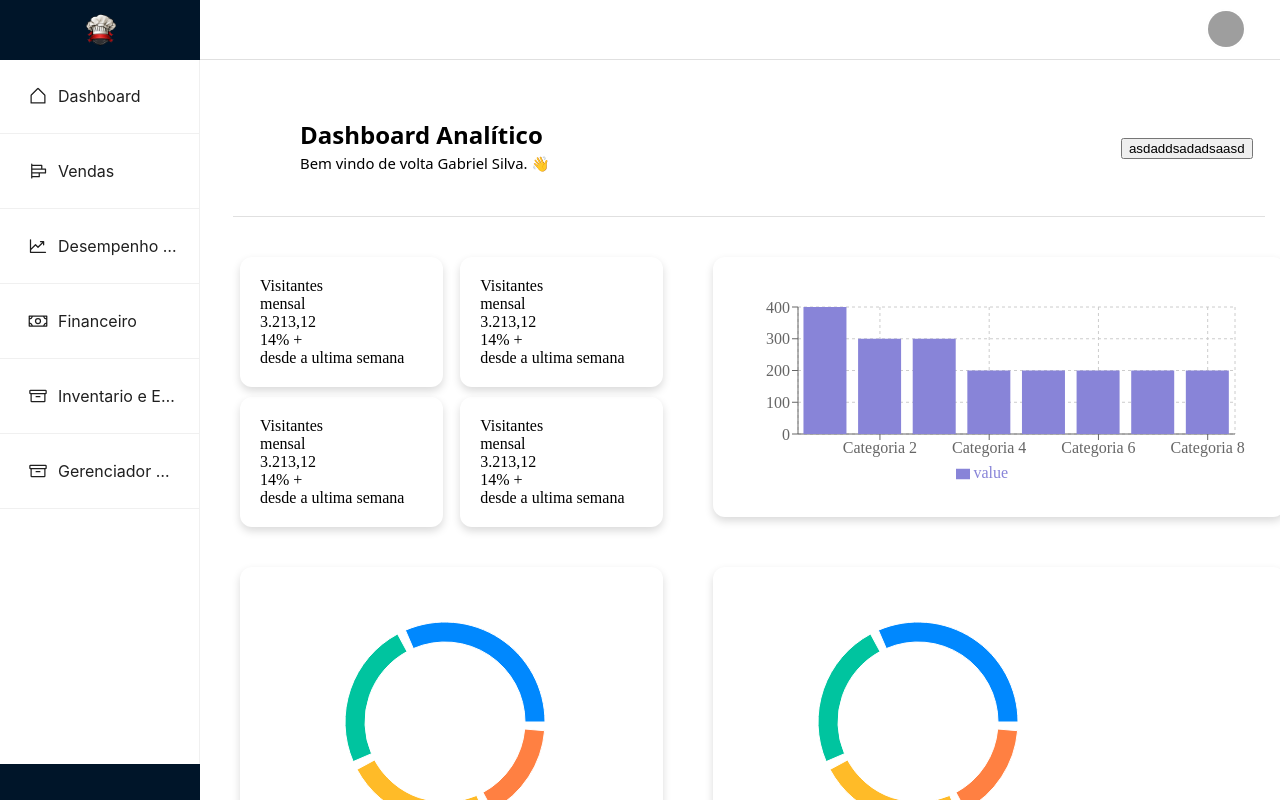
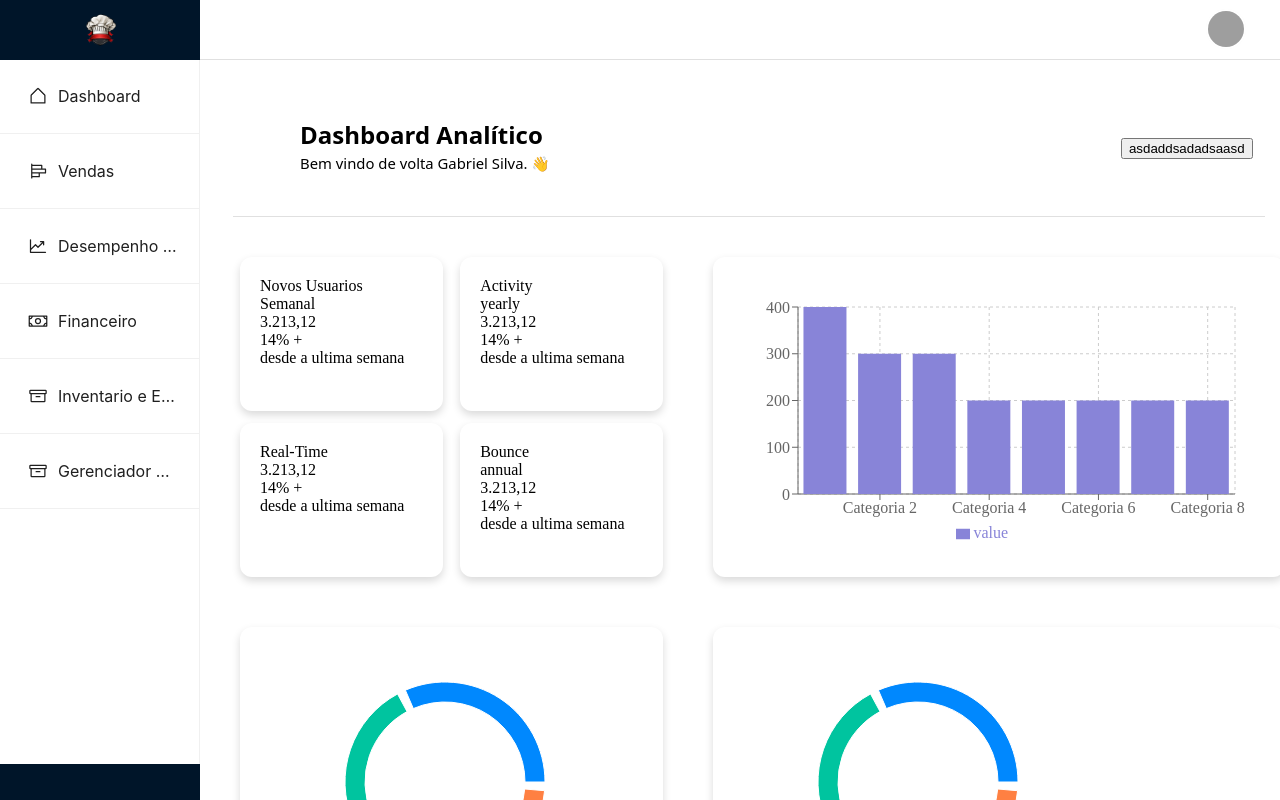
Before and after one commit to Gabriel-Silva-7/SAD-APS, a React (Vite) app: page / in a window 1280 px wide. Built offline with nearby package versions, Linux system fonts and the light colour scheme; grey boxes are pictures that could not be loaded.

Commit message:
feat: new dash

```diff
--- a/src/modules/home/components/NewCards/index.jsx
+++ b/src/modules/home/components/NewCards/index.jsx
@@ -2,13 +2,13 @@ import { CardContent } from "@mui/material";
 import React from "react";
 import * as S from "./styles";
 
-const Card = () => {
+const Card = (props) => {
   return (
     <S.ContainerCard>
       <div style={{ padding: 20 }}>
         <div>
-          <div>Visitantes</div>
-          <div>mensal</div>
+          <div>{props.title && props.title}</div>
+          <div>{props.date && props.date}</div>
         </div>
         <div>3.213,12</div>
         <div>
--- a/src/modules/home/components/NewCards/styles.js
+++ b/src/modules/home/components/NewCards/styles.js
@@ -7,4 +7,5 @@ export const ContainerCard = styled.div`
   flex-direction: column;
   box-shadow: 0 4px 8px rgba(0, 0, 0, 0.15);
   border-radius: 12px;
+  min-height: 150px;
 `;
--- a/src/modules/home/index.jsx
+++ b/src/modules/home/index.jsx
@@ -25,10 +25,10 @@ const Dashboard = () => {
       </div>
       <S.GridContainer>
         <S.CardGrid>
-          <Card />
-          <Card />
-          <Card />
-          <Card />
+          <Card title="Novos Usuarios" date="Semanal" />
+          <Card title="Activity" date="yearly" />
+          <Card title="Real-Time" />
+          <Card title="Bounce" date="annual" />
         </S.CardGrid>
         <S.ChartContainer>
           <BarCharts />
--- a/src/modules/home/styles.js
+++ b/src/modules/home/styles.js
@@ -29,4 +29,5 @@ export const ChartContainer = styled.div`
   box-shadow: 0 4px 8px rgba(0, 0, 0, 0.15);
   border-radius: 12px;
   width: 100%;
+  min-height: 320px;
 `;
```
